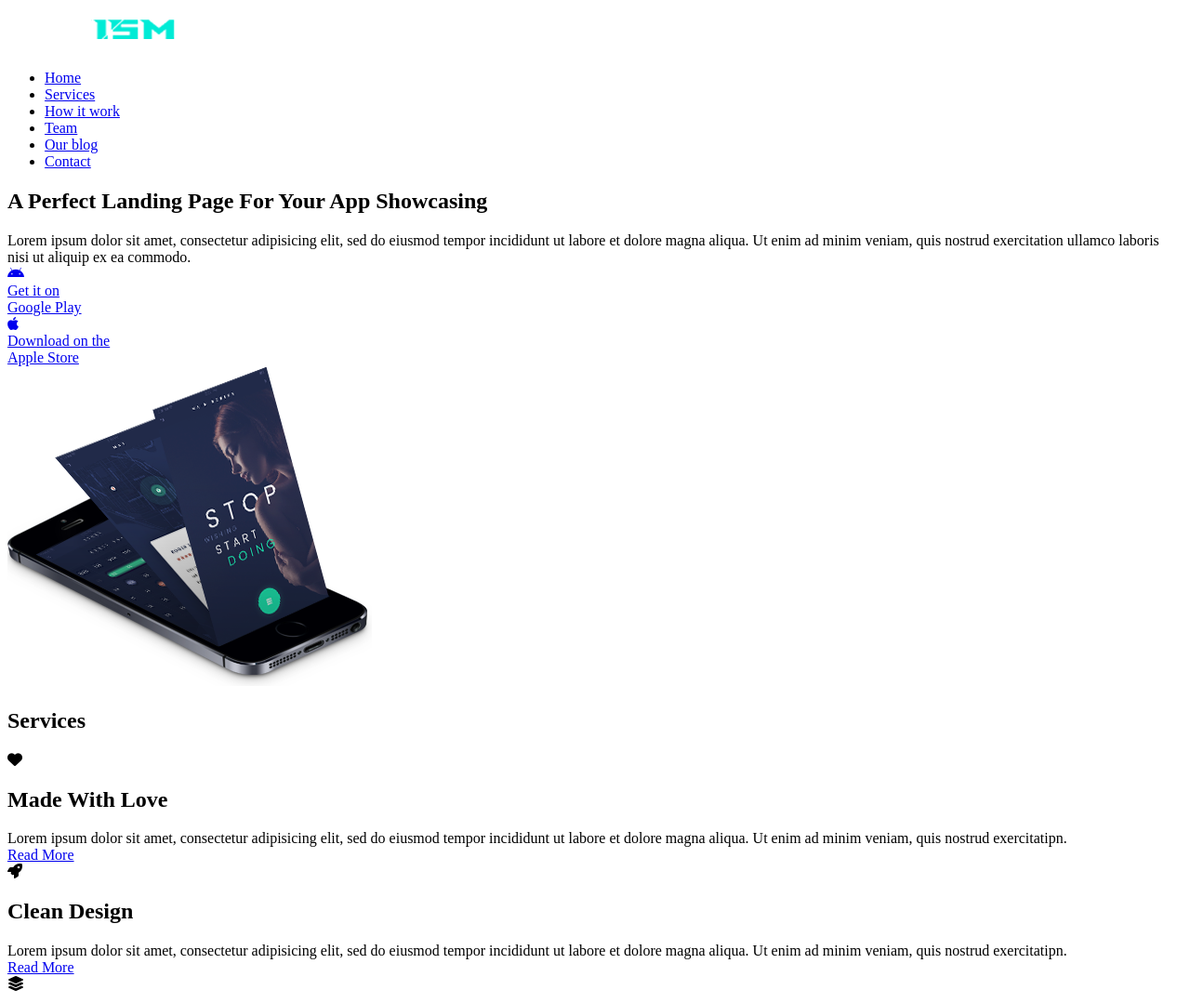
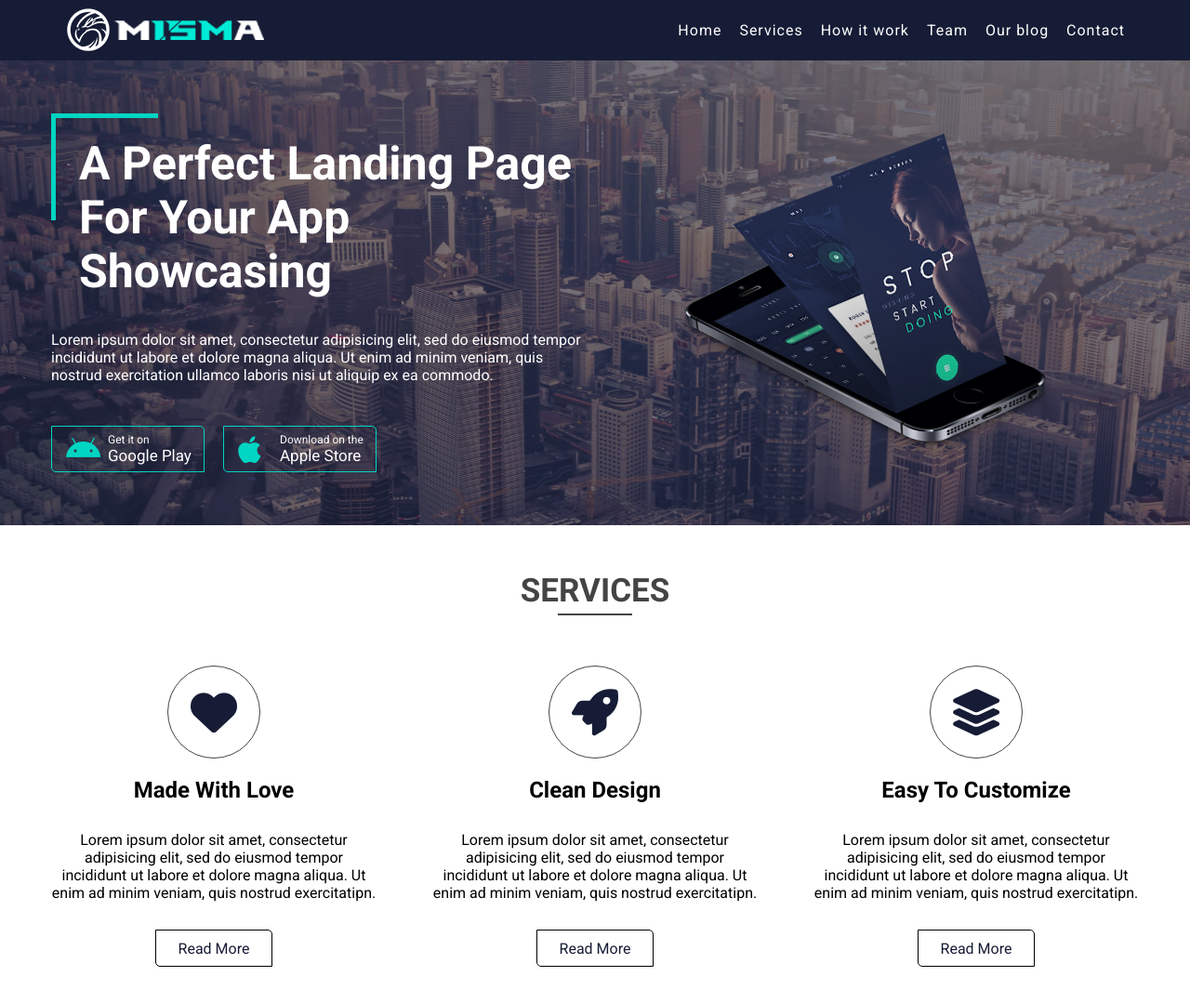
Before and after one commit to Bogdanchik5000/landing-page, a plain HTML site: page index.html in a window 1280 px wide. Shown: the top 1079 px of the page at 93% size. Drawn offline with Linux system fonts and the light colour scheme.

Commit message:
change link html

```diff
--- a/index.html
+++ b/index.html
@@ -4,7 +4,7 @@
     <meta charset="UTF-8" />
     <meta name="viewport" content="width=device-width, initial-scale=1.0" />
     <title>Document</title>
-    <link rel="stylesheet" href="style_2.css" />
+    <link rel="stylesheet" href="style.css" />
     <script
       src="https://kit.fontawesome.com/362880c05e.js"
       crossorigin="anonymous"
```
